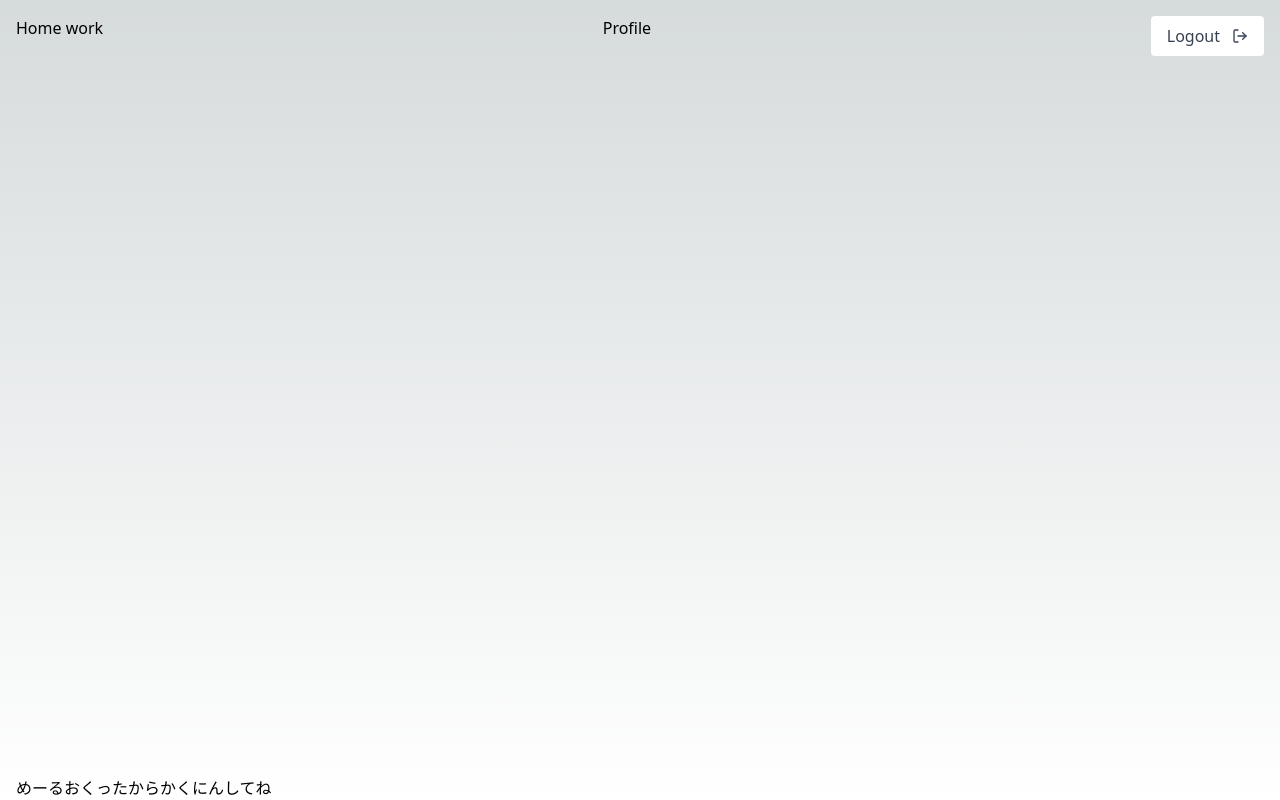
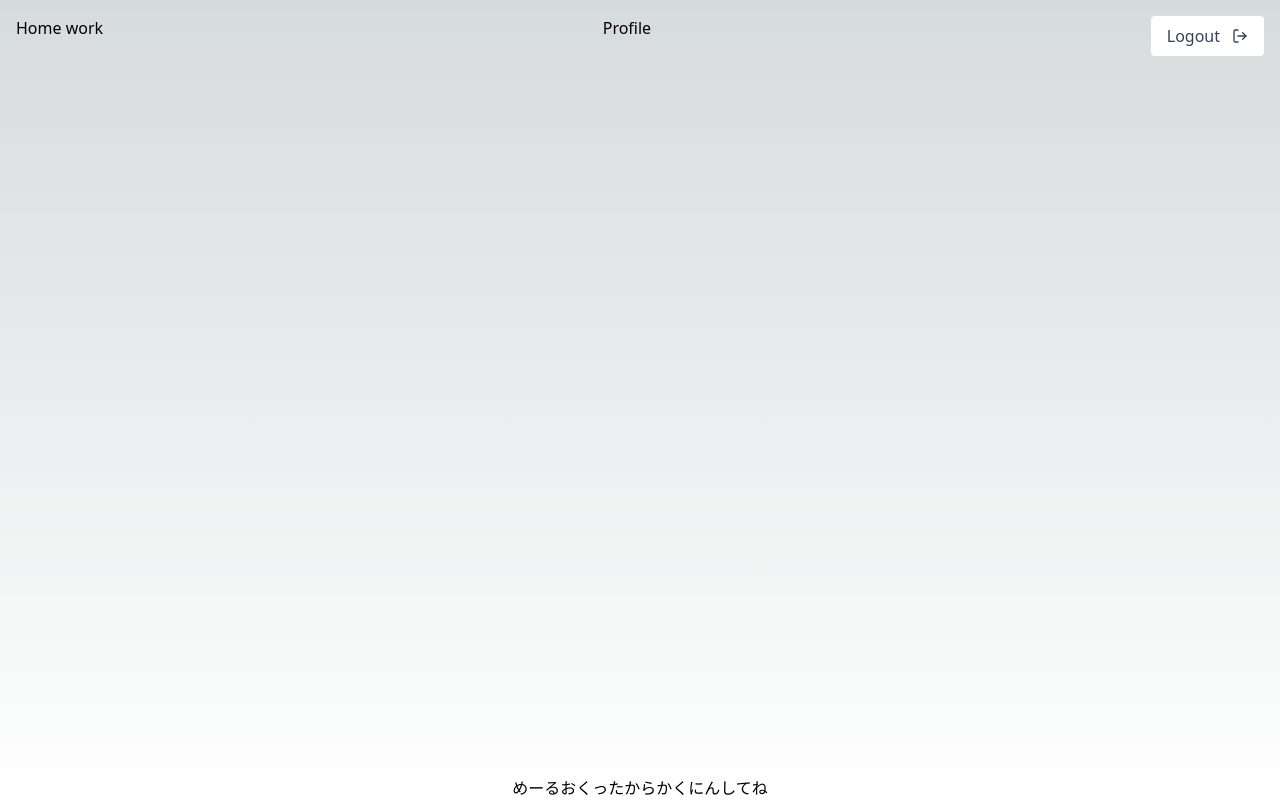
Before and after one commit to hiroky1983/homework-client, a Next.js app: page /confirm in a window 1280 px wide. Built offline with nearby package versions, Linux system fonts and the light colour scheme.

Commit message:
スタイル調整

```diff
--- a/src/app/confirm/page.tsx
+++ b/src/app/confirm/page.tsx
@@ -1,6 +1,6 @@
 export default function page() {
   return (
-    <div>
+    <div className="flex justify-center items-center">
       <p>めーるおくったからかくにんしてね</p>
     </div>
   )
--- a/src/app/layout.tsx
+++ b/src/app/layout.tsx
@@ -17,12 +17,12 @@ export default function RootLayout({
   return (
     <html lang="ja">
       <body>
-        <div className="wrapper">
-          <AppProvider>
+        <AppProvider>
+          <div className="wrapper">
             <Header />
             <main>{children}</main>
-          </AppProvider>
-        </div>
+          </div>
+        </AppProvider>
       </body>
     </html>
   )
--- a/src/components/Chat.tsx
+++ b/src/components/Chat.tsx
@@ -39,11 +39,11 @@ export const Chat: FC<Props> = (props) => {
           <div key={chat?.id}>
             <div
               className={
-                chat.sender === 'me' ? 'flex flex-row-reverse' : 'flex'
+                chat.sender === 'me' ? 'flex flex-row-reverse' : 'flex gap-2'
               }
             >
               {chat.sender === 'other' && (
-                <Image src="/icon.png" alt="icon" width={30} height={5} />
+                <Image src="/icon.png" alt="icon" width={40} height={5} />
               )}
               <div className={chat?.sender === 'me' ? 'chat-me' : 'chat-other'}>
                 {chat?.message}
```
